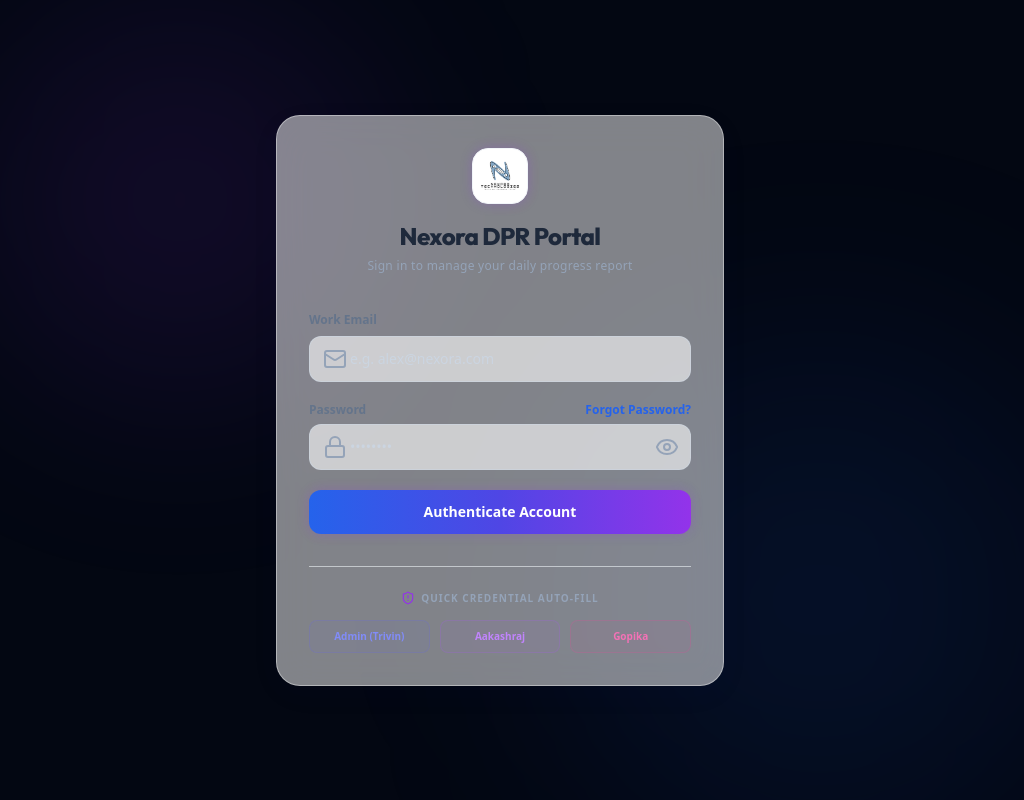
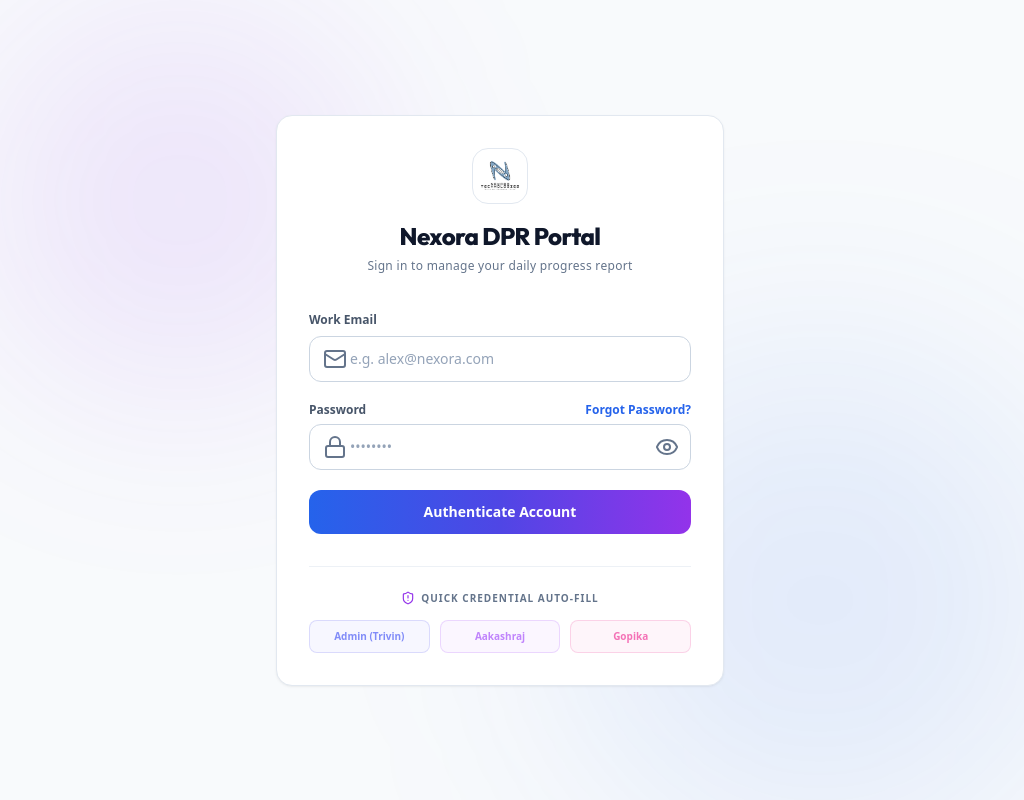
Before and after one commit to TRIVIN3004/dpr_nexora, a React (Vite) app: page / in a window 1280 px wide. Shown: the whole page, without its empty margins (140-1164 px from the left). Built offline with nearby package versions, Linux system fonts and the light colour scheme.

Commit message:
Convert theme to clean solid professional corporate SaaS style with high-contrast elements

```diff
--- a/index.html
+++ b/index.html
@@ -10,7 +10,7 @@
     <link rel="preconnect" href="https://fonts.gstatic.com" crossorigin>
     <link href="https://fonts.googleapis.com/css2?family=Inter:wght@300;400;500;600;700&family=Outfit:wght@400;500;600;700;800&display=swap" rel="stylesheet">
   </head>
-  <body class="bg-slate-900 text-slate-100 font-sans antialiased overflow-x-hidden">
+  <body class="bg-slate-50 text-slate-800 font-sans antialiased overflow-x-hidden">
     <div id="root"></div>
     <script type="module" src="/src/main.jsx"></script>
   </body>
--- a/src/App.jsx
+++ b/src/App.jsx
@@ -131,7 +131,7 @@ export default function App() {
   // If user is not authenticated, show login page
   if (!user) {
     return (
-      <div className="min-h-screen w-full bg-[#030712]">
+      <div className="min-h-screen w-full bg-slate-900">
         <Login onLoginSuccess={handleLoginSuccess} />
       </div>
     );
@@ -151,7 +151,7 @@ export default function App() {
   }
 
   return (
-    <div className="flex h-screen w-full bg-[#030712] overflow-hidden text-slate-200">
+    <div className="flex h-screen w-full bg-slate-900 overflow-hidden text-slate-100">
 
       {/* Toast Alert popup */}
       <AnimatePresence>
--- a/src/index.css
+++ b/src/index.css
@@ -6,15 +6,12 @@
   body {
     font-family: 'Inter', sans-serif;
     background-color: #f8fafc;
-    background-image:
-      radial-gradient(circle at 10% 20%, rgba(147, 51, 234, 0.04) 0%, transparent 40%),
-      radial-gradient(circle at 90% 80%, rgba(37, 99, 235, 0.04) 0%, transparent 40%),
-      radial-gradient(circle at 50% 50%, rgba(79, 70, 229, 0.03) 0%, transparent 60%);
-    background-attachment: fixed;
+    color: #1e293b;
   }
 
   h1, h2, h3, h4, h5, h6 {
     font-family: 'Outfit', sans-serif;
+    color: #0f172a;
   }
 }
 
@@ -25,49 +22,53 @@
 }
 
 ::-webkit-scrollbar-track {
-  background: rgba(241, 245, 249, 0.5);
+  background: #f1f5f9;
 }
 
 ::-webkit-scrollbar-thumb {
-  background: rgba(147, 51, 234, 0.25);
+  background: #cbd5e1;
   border-radius: 4px;
 }
 
 ::-webkit-scrollbar-thumb:hover {
-  background: rgba(147, 51, 234, 0.55);
+  background: #94a3b8;
 }
 
-/* Glassmorphism utility classes for light mode */
+/* Solid SaaS Panel overrides to replace glassmorphism with crisp professional boxes */
 .glass-panel {
-  background: rgba(255, 255, 255, 0.5);
-  backdrop-filter: blur(20px);
-  -webkit-backdrop-filter: blur(20px);
-  border: 1px solid rgba(255, 255, 255, 0.4);
-  box-shadow: 0 8px 32px 0 rgba(31, 38, 135, 0.04);
+  background-color: #ffffff !important;
+  border: 1px solid #e2e8f0 !important;
+  border-radius: 1rem !important;
+  box-shadow: 0 1px 3px 0 rgba(0, 0, 0, 0.05), 0 1px 2px -1px rgba(0, 0, 0, 0.05) !important;
+  backdrop-filter: none !important;
+  -webkit-backdrop-filter: none !important;
 }
 
 .glass-panel-light {
-  background: rgba(255, 255, 255, 0.25);
-  backdrop-filter: blur(10px);
-  -webkit-backdrop-filter: blur(10px);
-  border: 1px solid rgba(255, 255, 255, 0.3);
+  background-color: #f8fafc !important;
+  border: 1px solid #f1f5f9 !important;
+  border-radius: 0.75rem !important;
+  backdrop-filter: none !important;
+  -webkit-backdrop-filter: none !important;
 }
 
 .glass-input {
-  background: rgba(255, 255, 255, 0.6);
-  border: 1px solid rgba(203, 213, 225, 0.6);
-  color: #0f172a;
-  transition: all 0.3s ease;
+  background-color: #ffffff !important;
+  border: 1px solid #cbd5e1 !important;
+  color: #0f172a !important;
+  border-radius: 0.75rem !important;
+  transition: all 0.2s ease !important;
 }
 
 .glass-input:focus {
-  border-color: rgba(147, 51, 234, 0.5);
-  box-shadow: 0 0 10px rgba(147, 51, 234, 0.1);
-  outline: none;
+  border-color: #2563eb !important;
+  box-shadow: 0 0 0 3px rgba(37, 99, 235, 0.1) !important;
+  outline: none !important;
 }
 
+/* Clean, corporate style page tags */
 .text-gradient-purple-blue {
-  background: linear-gradient(135deg, #9333ea 0%, #2563eb 100%);
+  background: linear-gradient(135deg, #4f46e5 0%, #2563eb 100%);
   -webkit-background-clip: text;
   -webkit-text-fill-color: transparent;
 }
@@ -76,6 +77,15 @@
   background: linear-gradient(135deg, #2563eb 0%, #db2777 100%);
   -webkit-background-clip: text;
   -webkit-text-fill-color: transparent;
+}
+
+/* Shadow utilities */
+.shadow-glass {
+  box-shadow: 0 1px 3px 0 rgba(0, 0, 0, 0.05), 0 1px 2px -1px rgba(0, 0, 0, 0.05) !important;
+}
+
+.shadow-glass-hover:hover {
+  box-shadow: 0 4px 6px -1px rgba(0, 0, 0, 0.05), 0 2px 4px -1px rgba(0, 0, 0, 0.03) !important;
 }
 
 /* Shimmer animation for card loadings */
@@ -89,7 +99,7 @@
 }
 
 .shimmer-bg {
-  background: linear-gradient(90deg, rgba(0, 0, 0, 0.02) 25%, rgba(0, 0, 0, 0.06) 50%, rgba(0, 0, 0, 0.02) 75%);
+  background: linear-gradient(90deg, #f1f5f9 25%, #e2e8f0 50%, #f1f5f9 75%);
   background-size: 200% 100%;
   animation: shimmer 1.5s infinite;
 }
--- a/tailwind.config.js
+++ b/tailwind.config.js
@@ -7,12 +7,6 @@ export default {
   theme: {
     extend: {
       colors: {
-        darkBg: {
-          DEFAULT: '#f8fafc',
-          card: 'rgba(255, 255, 255, 0.45)',
-          border: 'rgba(0, 0, 0, 0.06)',
-          hoverBorder: 'rgba(0, 0, 0, 0.12)',
-        },
         nexora: {
           blue: '#2563eb',
           purple: '#9333ea',
@@ -21,30 +15,21 @@ export default {
         },
         slate: {
           50: '#0f172a',
-          100: '#1e293b',
-          200: '#334155',
-          300: '#475569',
-          400: '#64748b',
-          500: '#94a3b8',
-          600: '#cbd5e1',
-          700: '#e2e8f0',
-          800: '#f1f5f9',
+          100: '#0f172a',
+          200: '#1e293b',
+          300: '#334155',
+          400: '#475569',
+          500: '#64748b',
+          600: '#94a3b8',
+          700: '#cbd5e1',
+          800: '#e2e8f0',
           900: '#f8fafc',
           950: '#ffffff',
         }
       },
-      backdropBlur: {
-        xs: '2px',
-      },
       boxShadow: {
-        'glass': '0 8px 32px 0 rgba(31, 38, 135, 0.05)',
-        'glass-hover': '0 8px 32px 0 rgba(147, 51, 234, 0.08)',
-        'glow-blue': '0 0 12px rgba(37, 99, 235, 0.25)',
-        'glow-purple': '0 0 12px rgba(147, 51, 234, 0.25)',
-      },
-      backgroundImage: {
-        'gradient-radial': 'radial-gradient(var(--tw-gradient-stops))',
-        'glass-gradient': 'linear-gradient(135deg, rgba(255, 255, 255, 0.6) 0%, rgba(255, 255, 255, 0.1) 100%)',
+        'premium': '0 1px 3px 0 rgba(0, 0, 0, 0.05), 0 1px 2px -1px rgba(0, 0, 0, 0.05)',
+        'premium-hover': '0 4px 6px -1px rgba(0, 0, 0, 0.05), 0 2px 4px -1px rgba(0, 0, 0, 0.03)',
       }
     },
   },
```
